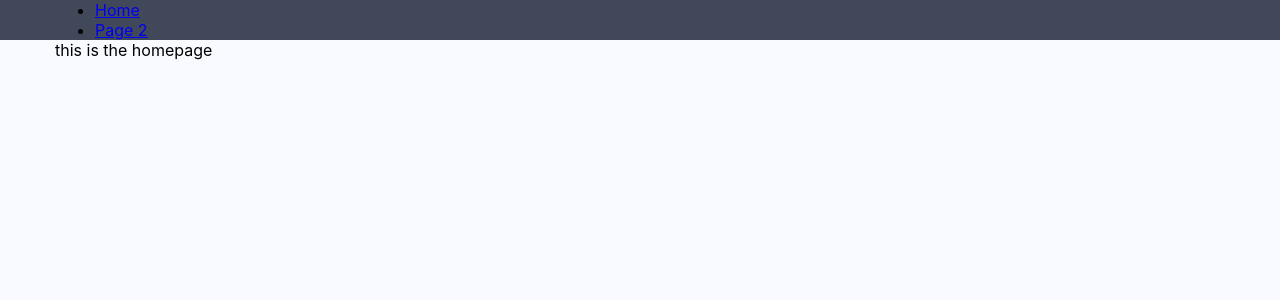
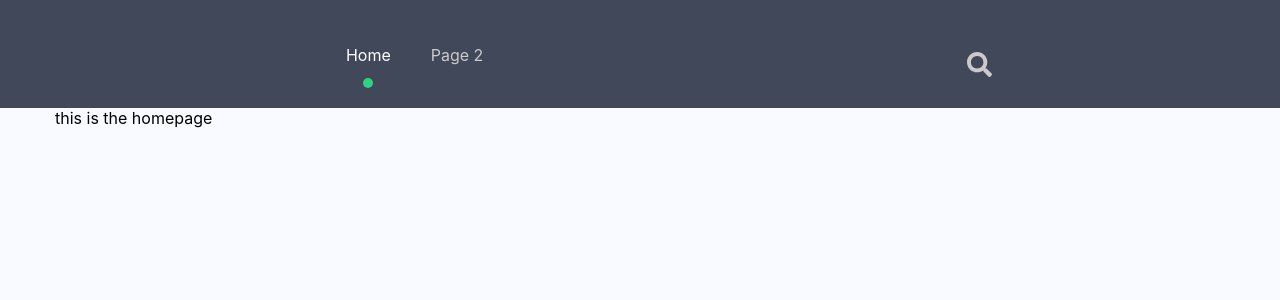
Before and after one commit to giannis-vasilopoulos/assessment, a React (Create React App) app: page / in a window 1280 px wide. Shown: the top 300 px of the page. Built offline with nearby package versions, Linux system fonts and the light colour scheme; the HTML template or start-up script is replaced by a standard one.

Commit message:
style nav menu

```diff
--- a/package.json
+++ b/package.json
@@ -6,8 +6,10 @@
     "@testing-library/jest-dom": "^4.2.4",
     "@testing-library/react": "^9.3.2",
     "@testing-library/user-event": "^7.1.2",
+    "node-sass": "^4.13.1",
     "react": "^16.13.1",
     "react-dom": "^16.13.1",
+    "react-icons": "^3.9.0",
     "react-router-dom": "^5.1.2",
     "react-scripts": "3.4.1",
     "react-slick": "^0.25.2"
--- a/src/App.js
+++ b/src/App.js
@@ -4,7 +4,7 @@ import Home from "./components/Home";
 import Page from "./components/Page";
 import NotFound from "./components/NotFound";
 import Header from "./components/Header/Header";
-import "./App.css";
+import "./App.scss";
 
 function App() {
   return (
--- a/src/components/Header/Header.css
+++ /dev/null
@@ -1,3 +0,0 @@
-.header {
-  background-color: #404859;
-}
--- a/src/components/Header/Header.jsx
+++ b/src/components/Header/Header.jsx
@@ -1,6 +1,5 @@
 import React from "react";
 import Navbar from "./Navbar";
-import "./Header.css";
 
 const Header = () => {
   return (
--- /dev/null
+++ b/src/components/Header/Header.scss
@@ -0,0 +1,47 @@
+.header {
+  background-color: #404859;
+  color: #fff;
+}
+.header-nav {
+  display: flex;
+  justify-content: space-around;
+  align-items: center;
+  padding-top: 25px;
+
+  &__links {
+    list-style-type: none;
+    display: flex;
+  }
+
+  &__link-item {
+    a {
+      position: relative;
+      color: #cacaca;
+      padding: 20px;
+      text-decoration: none;
+      display: block;
+      &.is-active {
+        color: #fff;
+        &:after {
+          content: "";
+          width: 10px;
+          height: 10px;
+          display: block;
+          border-radius: 100%;
+          margin: auto;
+          margin-top: 13px;
+          background-color: #2ed47d;
+        }
+      }
+    }
+  }
+
+  &__search {
+    svg {
+      width: 29px;
+      height: 25px;
+      cursor: pointer;
+      fill: #cacaca;
+    }
+  }
+}
--- a/src/components/Header/Navbar.jsx
+++ b/src/components/Header/Navbar.jsx
@@ -1,16 +1,28 @@
 import React from "react";
-import { Link } from "react-router-dom";
+import { NavLink } from "react-router-dom";
+import { FaSearch } from "react-icons/fa";
+
+import "./Header.scss";
 
 const Navbar = () => {
   return (
-    <ul>
-      <li>
-        <Link to="/">Home</Link>
-      </li>
-      <li>
-        <Link to="/page">Page 2</Link>
-      </li>
-    </ul>
+    <nav className="header-nav">
+      <ul className="header-nav__links">
+        <li className="header-nav__link-item">
+          <NavLink exact activeClassName="is-active" to="/">
+            Home
+          </NavLink>
+        </li>
+        <li className="header-nav__link-item">
+          <NavLink activeClassName="is-active" to="/page">
+            Page 2
+          </NavLink>
+        </li>
+      </ul>
+      <div className="header-nav__search">
+        <FaSearch />
+      </div>
+    </nav>
   );
 };
 
```
Also changed, not shown: src/App.scss (renamed from src/App.css).
